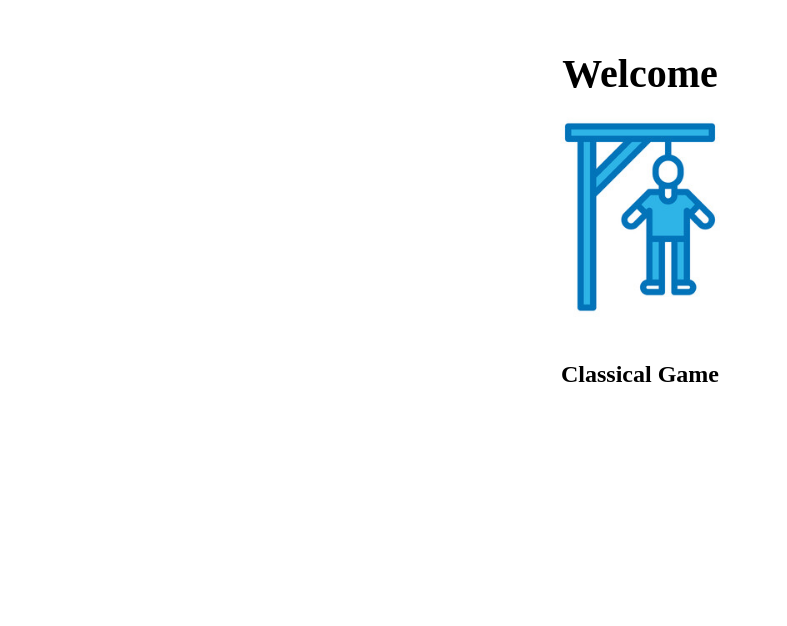
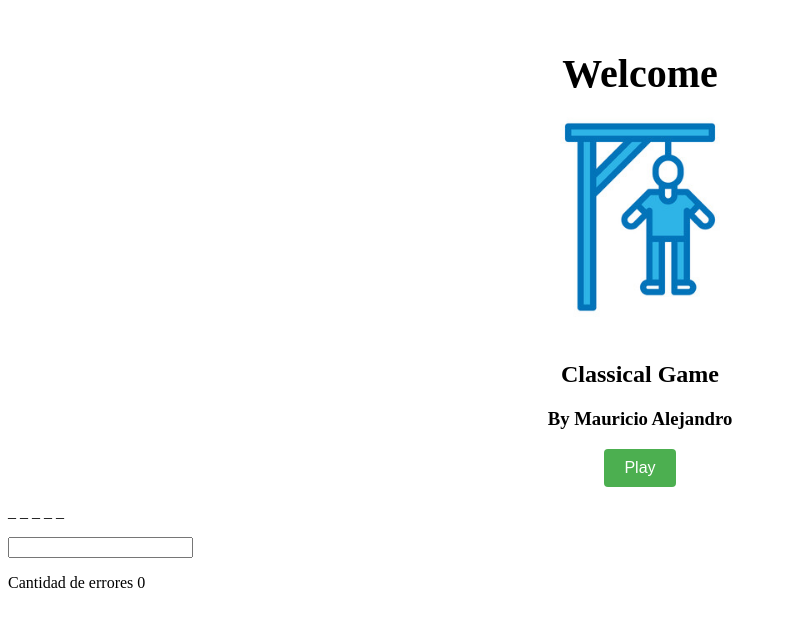
Before and after one commit to MauricioASG/the_hangman_game, a React (Vite) app: page / in a window 1280 px wide. Shown: the top 626 px of the page, without its empty margins (0-787 px from the left). Built offline with nearby package versions, Linux system fonts and the light colour scheme.

Commit message:
start the game logic

```diff
--- a/src/App.tsx
+++ b/src/App.tsx
@@ -1,11 +1,16 @@
+// App.tsx
+import Hangman from './components/Hangman';
 import Welcome from './components/Welcome';
+
+const words = ['apple', 'banana', 'cherry', 'date', 'fig', 'grap', 'kiwi'];
 
 function App() {
   return (
     <div>
-      <Welcome/>
+      <Welcome />
+      <Hangman words={words} />
     </div>
-  )
+  );
 }
 
-export default App
+export default App;
--- a/src/components/Hangman.tsx
+++ b/src/components/Hangman.tsx
@@ -0,0 +1,60 @@
+// Hangman.tsx
+import { useState } from "react";
+import  '../css/Hangman.css';
+interface HangmanProps {
+  words: string[];
+}
+
+const Hangman = ({ words }: HangmanProps) => {
+  // Almacena la palabra que va a tener que adivinar el juego
+  const [selectedWord, setSelectedWord] = useState(words[0]);
+  // Array vacío donde nosotros tendremos que estar poniendo las letras que vayamos adivinando
+  const [guessedLetters, setGuessedLetters] = useState<string[]>([]);
+  const [errorCount, setErrorCount] = useState(0);
+
+  const displayWord = selectedWord.split('').map((letter) => {
+    console.log("selectedWord: ", selectedWord);
+    if (guessedLetters.includes(letter)) {
+      console.log("guessedLetters: ", guessedLetters);
+      return letter;
+    } else {
+      return '_';
+    }
+  });
+
+  const handleGuess = (letter: string) => {
+    if (!guessedLetters.includes(letter)){
+      setGuessedLetters([...guessedLetters, letter]);
+      if (!selectedWord.includes(letter)){
+        setErrorCount((prev) => prev + 1);
+        console.log("setErrorCount: ", setErrorCount)
+      }
+    }
+  };
+
+  const restarGame = () => {
+    const newWordIndex = Math.floor(Math.random() * words.length);
+    const newWord = words[newWordIndex];
+    setSelectedWord(newWord);
+    setGuessedLetters([]); //Reiniciar las letras adivinadas
+    setErrorCount(0);
+  }
+
+  return (
+    <div>
+      <p>{displayWord.join(' ')}</p>
+      <input maxLength={1} onChange={(e) => handleGuess(e.target.value)} />
+      {(displayWord.join('') === selectedWord || errorCount > 5) && (
+        <button onClick={() => {restarGame();
+          setSelectedWord(words[Math.floor(Math.random() * words.length)]);
+        }}> Select New Word</button>
+      )}
+      <p>Cantidad de errores {errorCount}</p>
+      {displayWord.join('') === selectedWord && (
+        <p>You win this round</p>
+      )}
+    </div>
+  );
+}
+
+export default Hangman;
--- a/src/components/Welcome.tsx
+++ b/src/components/Welcome.tsx
@@ -1,13 +1,19 @@
+// Welcome.tsx
 import hangman from "../img/hangman.png";
-import  '../css/Welcome.css';
-export default function Welcome(){
-  return(
-    <>
-      <div className="wrapper">
-        <h1>Welcome</h1>
-        <img src={hangman} alt="Handman image" width={200} height={200}/>
-        <h2>Classical Game</h2>
-      </div>
-    </>
+import '../css/Welcome.css';
+
+export default function Welcome() {
+  const handlePlayClick = () => {
+    alert("¡Presionaste Play!");
+  };
+
+  return (
+    <div className="wrapper">
+      <h1>Welcome</h1>
+      <img src={hangman} alt="Hangman image" width={200} height={200} />
+      <h2>Classical Game</h2>
+      <h3>By Mauricio Alejandro</h3>
+      <button className="play-button" onClick={handlePlayClick}>Play</button>
+    </div>
   );
 }
--- /dev/null
+++ b/src/css/Hangman.css
@@ -0,0 +1,52 @@
+/* Hangman.css */
+
+.hangman-container {
+  display: flex;
+  flex-direction: column;
+  align-items: center;
+}
+
+.hangman-word {
+  font-size: 24px;
+  margin-bottom: 20px;
+}
+
+.letter {
+  margin-right: 5px;
+}
+
+.hangman-input {
+  margin-bottom: 20px;
+  padding: 5px;
+  font-size: 16px;
+}
+
+.hangman-buttons {
+  display: flex;
+  flex-direction: column;
+  align-items: center;
+}
+
+.hangman-button {
+  padding: 10px 20px;
+  margin-bottom: 10px;
+  font-size: 16px;
+  background-color: #007bff;
+  color: white;
+  border: none;
+  border-radius: 5px;
+  cursor: pointer;
+}
+
+.hangman-button:hover {
+  background-color: #0056b3;
+}
+
+.hangman-error {
+  margin-bottom: 10px;
+}
+
+.hangman-message {
+  font-weight: bold;
+  color: green;
+}
--- a/src/css/Welcome.css
+++ b/src/css/Welcome.css
@@ -17,3 +17,18 @@ img {
 h2 {
   font-size: 1.5rem;
 }
+
+.play-button {
+  background-color: #4CAF50;
+  color: white;
+  border: none;
+  border-radius: 4px;
+  padding: 10px 20px;
+  font-size: 1rem;
+  cursor: pointer;
+  transition: background-color 0.3s;
+}
+
+.play-button:hover {
+  background-color: #45a049;
+}
```
